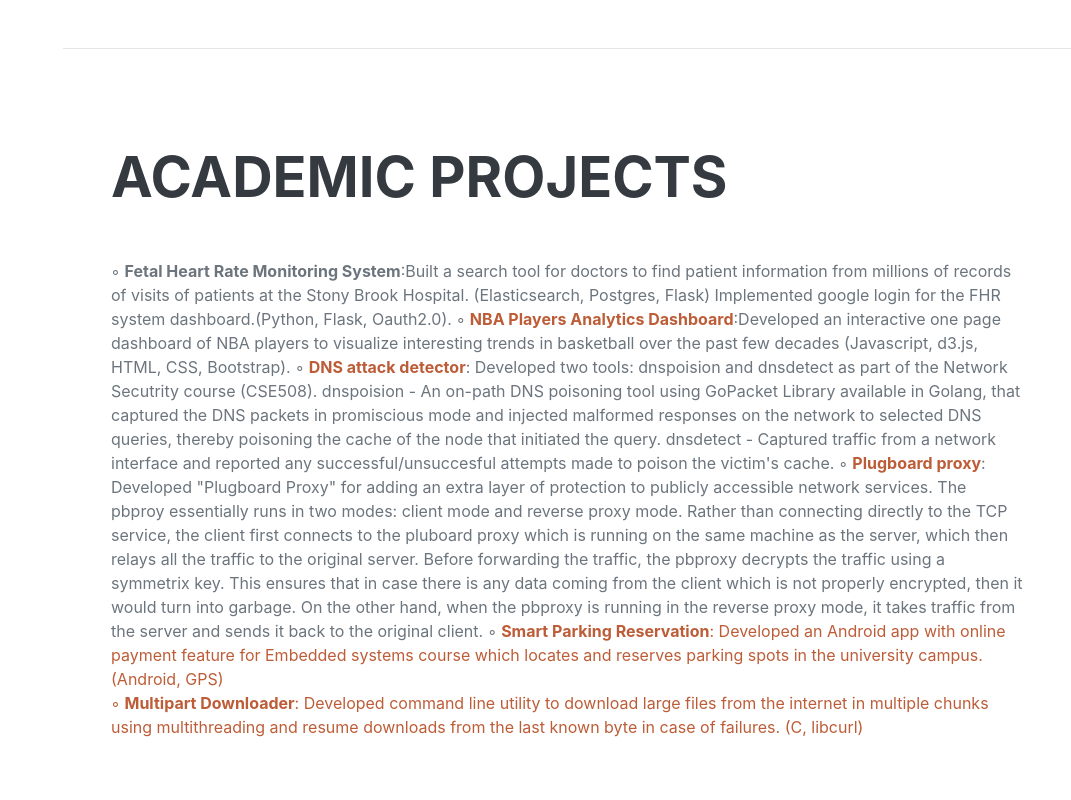
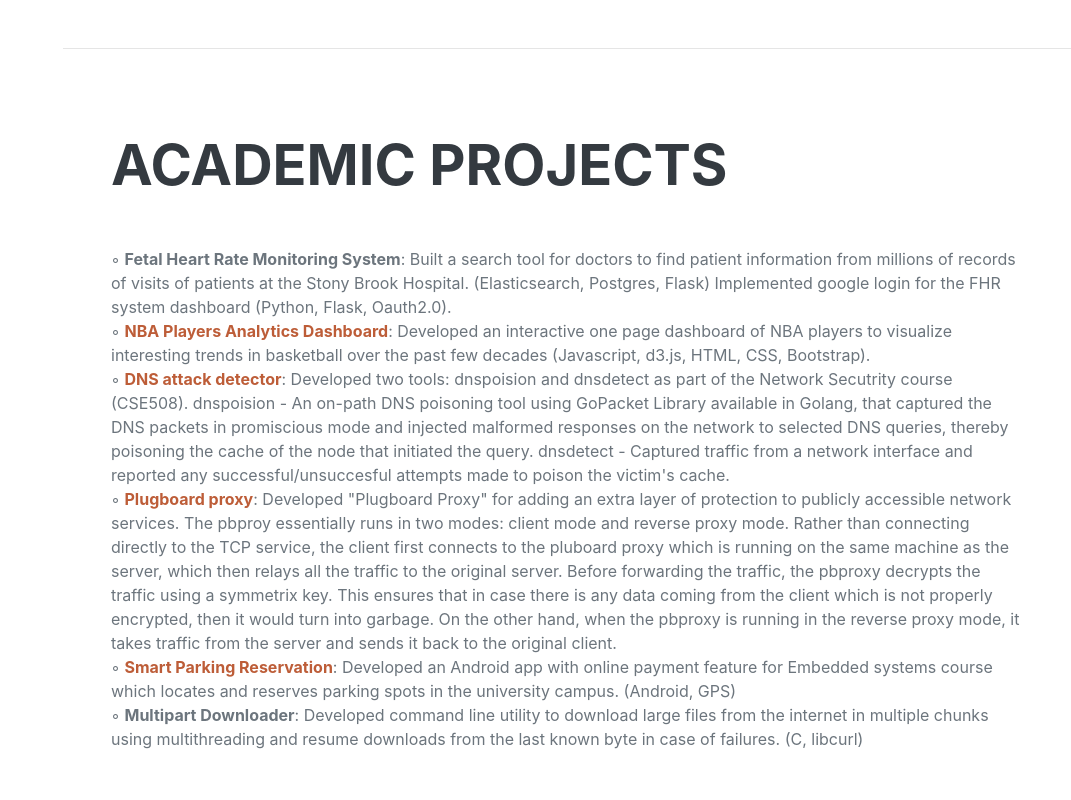
Before and after one commit to pkenil96/pkenil96.github.io, a plain HTML site: page index.html in a window 1280 px wide. Shown: the part 3940-4740 px from the top of the page, without its empty margins (209-1280 px from the left). Drawn offline with nearby package versions, Linux system fonts and the light colour scheme; a web font is replaced by a local one.

Commit message:
Update index.html

```diff
--- a/index.html
+++ b/index.html
@@ -238,15 +238,15 @@
             <div class="resume-section-content">
                 <h2 class="mb-5">Academic Projects</h2>
                 <p>
-                    ◦ <b>Fetal Heart Rate Monitoring System</a></b>:Built a search tool for doctors to find patient information from millions of records of visits of patients at the Stony Brook Hospital. (Elasticsearch, Postgres, Flask)
-                    Implemented google login for the FHR system dashboard.(Python, Flask, Oauth2.0).
-                    ◦ <b><a href="https://github.com/pkenil96/NBA-Players-Analytics-Dashboard">NBA Players Analytics Dashboard</a></b>:Developed an interactive one page dashboard of NBA players to visualize interesting trends in basketball over the past few decades (Javascript, d3.js, HTML, CSS, Bootstrap).
+                    ◦ <b>Fetal Heart Rate Monitoring System</a></b>: Built a search tool for doctors to find patient information from millions of records of visits of patients at the Stony Brook Hospital. (Elasticsearch, Postgres, Flask)
+                    Implemented google login for the FHR system dashboard (Python, Flask, Oauth2.0). <br>
+                    ◦ <b><a href="https://github.com/pkenil96/NBA-Players-Analytics-Dashboard">NBA Players Analytics Dashboard</a></b>: Developed an interactive one page dashboard of NBA players to visualize interesting trends in basketball over the past few decades (Javascript, d3.js, HTML, CSS, Bootstrap). <br>
                     ◦ <b><a href="https://github.com/pkenil96/Network-Security-Projects/tree/main/3%20-%20DNS%20poison%20-%20DNS%20attack%20detector">DNS attack detector</a></b>: Developed two tools: dnspoision and dnsdetect as part of the Network Secutrity course (CSE508). dnspoision - An on-path DNS poisoning tool using GoPacket Library available in Golang, that captured the DNS packets in promiscious mode and injected malformed responses on the network to selected DNS queries, thereby poisoning the cache of the node that initiated the query.
-                    dnsdetect - Captured traffic from a network interface and reported any successful/unsuccesful attempts made to poison the victim's cache.
+                    dnsdetect - Captured traffic from a network interface and reported any successful/unsuccesful attempts made to poison the victim's cache. <br>
                     ◦ <b><a href="https://github.com/pkenil96/Network-Security-Projects/tree/main/4%20-%20Plugboard%20Proxy">Plugboard proxy</a></b>: Developed "Plugboard Proxy" for adding an extra layer of protection to publicly accessible network services. The pbproy essentially runs in two modes: client mode and reverse proxy mode.
                     Rather than connecting directly to the TCP service, the client first connects to the pluboard proxy which is running on the same machine as the server, which then relays all the traffic to the original server. Before forwarding the traffic, the pbproxy decrypts the traffic using a symmetrix key. This ensures that in case there is any data coming from the client which is not properly encrypted, then it would turn into garbage.
-                    On the other hand, when the pbproxy is running in the reverse proxy mode, it takes traffic from the server and sends it back to the original client.
-                    ◦ <b><a href="http://ijtre.com/images/scripts/2019060929.pdf"</a>Smart Parking Reservation</b>: Developed an Android app with online payment feature for Embedded systems course which locates and reserves parking spots in the university campus. (Android, GPS)<br>
+                    On the other hand, when the pbproxy is running in the reverse proxy mode, it takes traffic from the server and sends it back to the original client. <br>
+                    ◦ <b><a href="http://ijtre.com/images/scripts/2019060929.pdf">Smart Parking Reservation</a></b>: Developed an Android app with online payment feature for Embedded systems course which locates and reserves parking spots in the university campus. (Android, GPS)<br>
                     ◦ <b>Multipart Downloader</b>: Developed command line utility to download large files from the internet in
                     multiple chunks using multithreading and resume downloads from the last known byte in case of failures. (C, libcurl)
                 </p>
```
